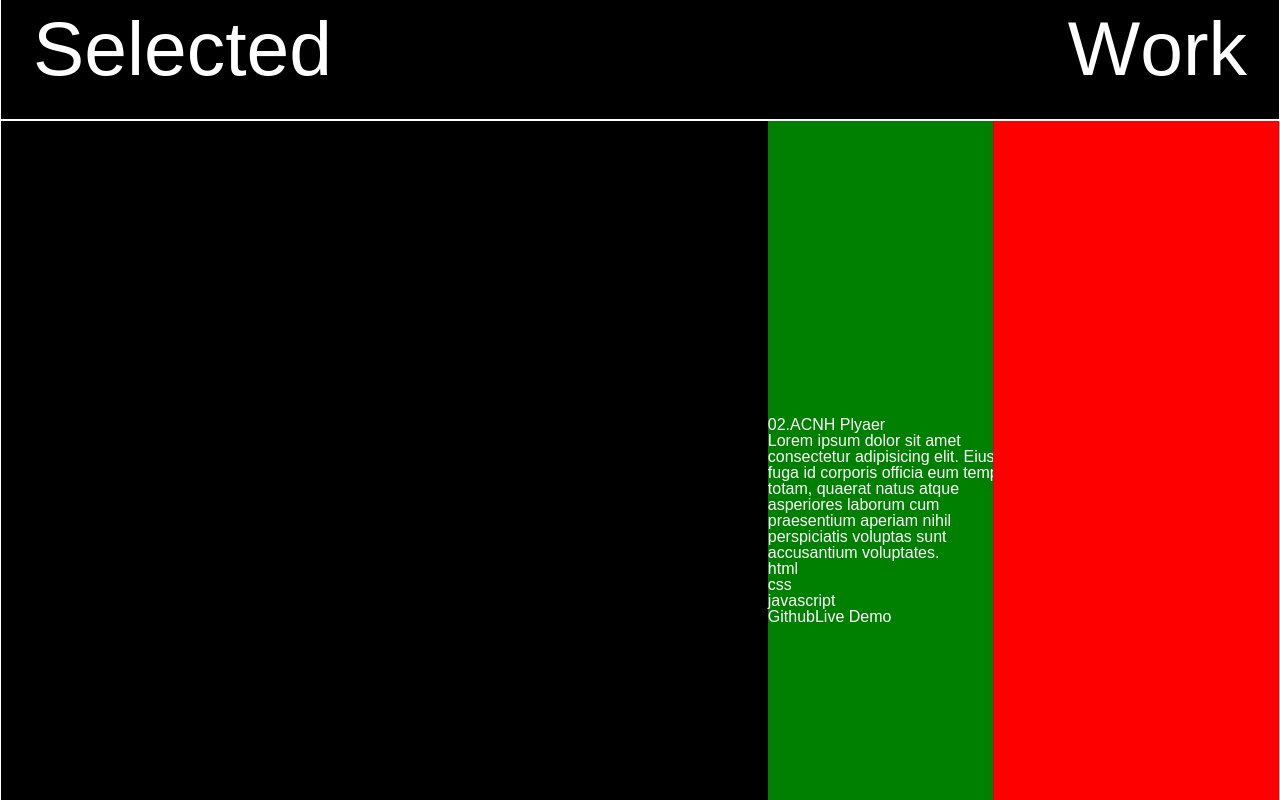
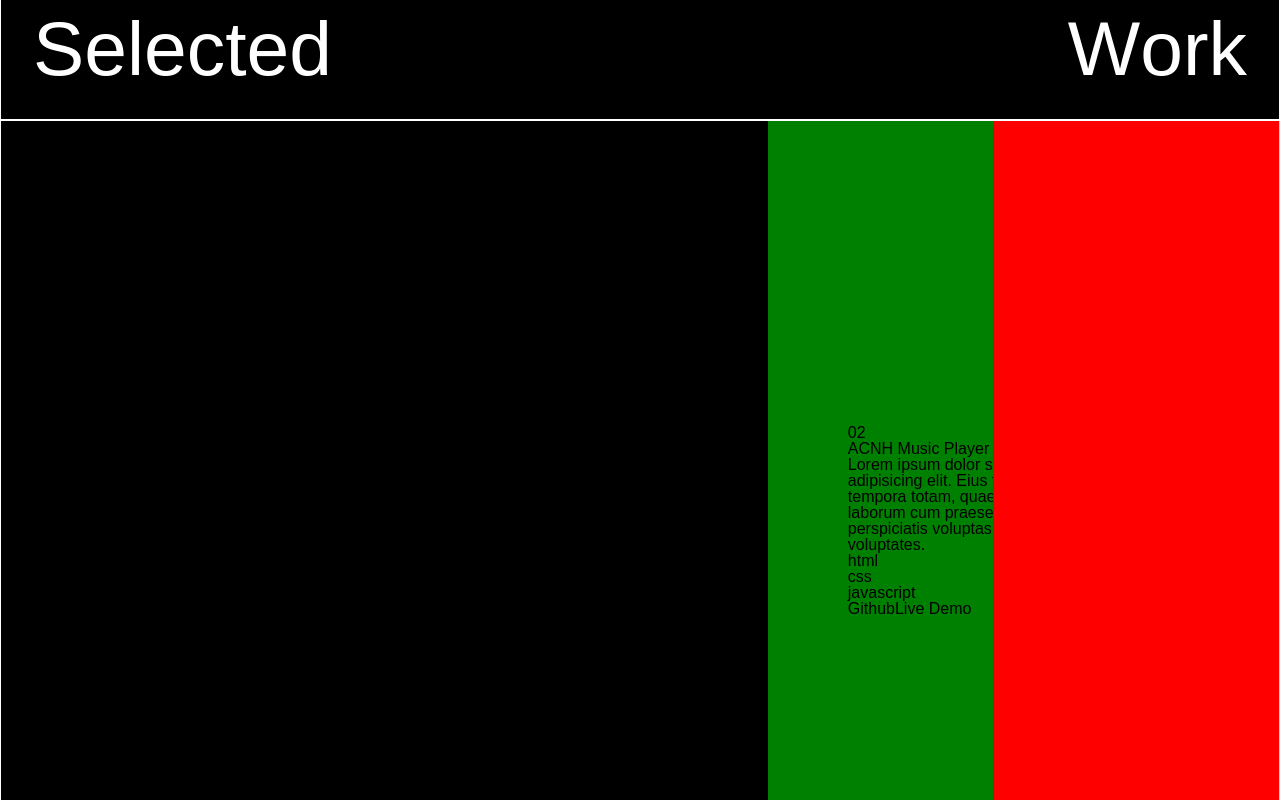
Before and after one commit to lilianlee0213/Portfolio-of-Lilian-Lee, a React (Create React App) app: page / in a window 1280 px wide. Shown: the part 5080-5880 px from the top of the page. Built offline with nearby package versions, Linux system fonts and the light colour scheme; a web font is replaced by a local one.

Commit message:
animated text

```diff
--- a/src/components/AnimatedText/animatedText.js
+++ b/src/components/AnimatedText/animatedText.js
@@ -40,7 +40,7 @@ const Letters = ({text}) => {
 		</motion.span>
 	);
 };
-const AnimatedText = ({text}) => {
+const AnimatedText = ({className, text}) => {
 	const ref = useRef(null);
 	const inView = useInView(ref, {once: true});
 	return (
@@ -48,7 +48,8 @@ const AnimatedText = ({text}) => {
 			ref={ref}
 			variants={textReveal}
 			initial="initial"
-			animate={inView ? 'animate' : 'initial'}>
+			animate={inView ? 'animate' : 'initial'}
+			className={className}>
 			<Letters text={text} />
 		</motion.div>
 	);
--- a/src/components/Work/index.js
+++ b/src/components/Work/index.js
@@ -2,6 +2,7 @@ import {useRef} from 'react';
 import {motion, useMotionValueEvent} from 'framer-motion';
 import {useScroll, useTransform} from 'framer-motion';
 import './style.css';
+import AnimatedText from '../AnimatedText/animatedText';
 export default function Work() {
 	const targetRef = useRef(null);
 	const {scrollYProgress} = useScroll({
@@ -24,9 +25,12 @@ export default function Work() {
 							<div className="image image-two"></div>
 							<div className="image image-three"></div>
 						</div>
-						<div className="flex flex-col justify-center project-container">
-							<small className="project-index"></small>
-							<h1 className="project-title">01.Fictional Typeface</h1>
+						<div className="flex flex-col justify-center project-content-container">
+							<small className="project-index">01.</small>
+							<AnimatedText
+								text="Fictional Typeface"
+								className="project-title"
+							/>
 							<p className="project-desc">
 								Lorem ipsum dolor sit amet consectetur adipisicing elit. Eius
 								fuga id corporis officia eum tempora totam, quaerat natus atque
@@ -54,9 +58,12 @@ export default function Work() {
 							<div className="image image-two"></div>
 							<div className="image image-three"></div>
 						</div>
-						<div className="flex flex-col justify-center project-container">
-							<small className="project-index"></small>
-							<h1 className="project-title">02.ACNH Plyaer</h1>
+						<div className="flex flex-col justify-center project-content-container">
+							<small className="project-index">02</small>
+							<AnimatedText
+								text="ACNH Music Player"
+								className="project-title"
+							/>
 							<p className="project-desc">
 								Lorem ipsum dolor sit amet consectetur adipisicing elit. Eius
 								fuga id corporis officia eum tempora totam, quaerat natus atque
@@ -84,9 +91,9 @@ export default function Work() {
 							<div className="image image-two"></div>
 							<div className="image image-three"></div>
 						</div>
-						<div className="flex flex-col justify-center project-container">
-							<small className="project-index"></small>
-							<h1 className="project-title">03.Wetube</h1>
+						<div className="flex flex-col justify-center project-content-container">
+							<small className="project-index">03.</small>
+							<AnimatedText text="Youtube Clone" className="project-title" />
 							<p className="project-desc">
 								Lorem ipsum dolor sit amet consectetur adipisicing elit. Eius
 								fuga id corporis officia eum tempora totam, quaerat natus atque
@@ -114,9 +121,9 @@ export default function Work() {
 							<div className="image image-two"></div>
 							<div className="image image-three"></div>
 						</div>
-						<div className="flex flex-col justify-center project-container">
-							<small className="project-index"></small>
-							<h1 className="project-title">04.Netflix</h1>
+						<div className="flex flex-col justify-center project-content-container">
+							<small className="project-index">04.</small>
+							<AnimatedText text="Netflix Clone" className="project-title" />
 							<p className="project-desc">
 								Lorem ipsum dolor sit amet consectetur adipisicing elit. Eius
 								fuga id corporis officia eum tempora totam, quaerat natus atque
--- a/src/components/Work/style.css
+++ b/src/components/Work/style.css
@@ -1,5 +1,6 @@
 .work {
 	height: 800vh;
+	color: black;
 }
 .projects {
 	top: 0;
@@ -19,6 +20,10 @@
 }
 .image {
 	height: 100%;
+}
+.project-content-container {
+	grid-column: span 2;
+	padding-inline: 5rem;
 }
 .project-one {
 	background-color: #fd4b38;
```
